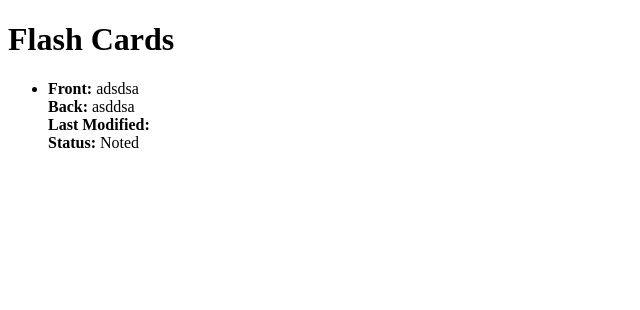
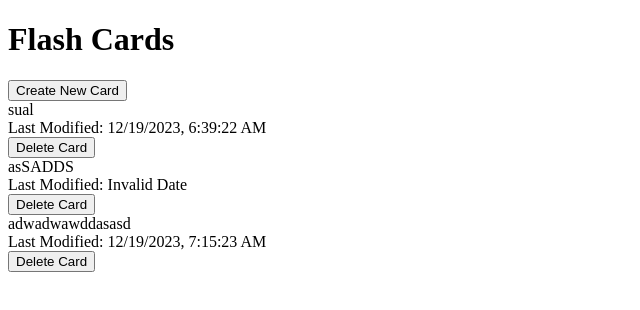
Before and after one commit to RevanGozelov4847/assignment, a React (Create React App) app: page /flash-cards in a window 1280 px wide. Shown: the top 310 px of the page, without its empty margins (0-640 px from the left). Built offline with nearby package versions, Linux system fonts and the light colour scheme; data requests are answered from the project's data file.

Commit message:
adding funcs

```diff
--- a/db.json
+++ b/db.json
@@ -1,10 +1,25 @@
 {
   "flashCards": [
     {
-      "question": "adsdsa",
-      "answer": "asddsa",
-      "status": "Noted",
-      "id": 3
+      "question": "sual",
+      "answer": "cavab - Updated",
+      "status": "Want to Learn",
+      "id": 1702932179224,
+      "isFlipped": false,
+      "lastModified": "2023-12-19T06:39:22.948Z"
+    },
+    {
+      "id": 1702969910596,
+      "question": "asSADDS",
+      "answer": "ASASDASD",
+      "status": "Want to Learn"
+    },
+    {
+      "id": 1702970104178,
+      "question": "adwadwawddasasd",
+      "answer": "dawda",
+      "status": "Want to Learn",
+      "lastModified": "2023-12-19T07:15:23.367Z"
     }
   ]
 }
--- a/src/App.js
+++ b/src/App.js
@@ -1,17 +1,18 @@
 import React from 'react';
 import { BrowserRouter as Router, Route, Routes } from 'react-router-dom';
 import Home from './pages/Home';
-import FlashCards from './components/FlashCard';
-import FlashCardManagement from './components/FlashCardManagement';
+import FlashCards from './components/FlashCards';
+import { FlashCardsProvider } from './context/FlashCardsContext';
 
 const App = () => {
   return (
     <Router>
-      <Routes>
-        <Route path="/" element={<Home />} />
-        <Route path="/flash-cards" element={<FlashCards />} />
-        <Route path="/flash-cards-management" element={<FlashCardManagement />} />
-      </Routes>
+      <FlashCardsProvider>
+        <Routes>
+          <Route path="/" element={<Home />} />
+          <Route path="/flash-cards" element={<FlashCards />} />
+        </Routes>
+      </FlashCardsProvider>
     </Router>
   );
 };
--- /dev/null
+++ b/src/assets/scss/components/flashCard.scss
@@ -0,0 +1,35 @@
+.flash-card {
+    perspective: 1000px;
+    width: 200px;
+    height: 300px;
+    position: relative;
+    transform-style: preserve-3d;
+    transition: transform 0.5s;
+    cursor: pointer;
+  }
+
+  .flash-card.flipped {
+    transform: rotateY(180deg);
+  }
+
+  .card-face {
+    position: absolute;
+    width: 100%;
+    height: 100%;
+    backface-visibility: hidden;
+    display: flex;
+    justify-content: center;
+    align-items: center;
+    font-size: 1.2rem;
+    font-weight: bold;
+    box-shadow: 0 0 10px rgba(0, 0, 0, 0.2);
+  }
+
+  .card-front {
+    background-color: #2196f3; // Change the color as needed
+  }
+
+  .card-back {
+    background-color: #4caf50; // Change the color as needed
+    transform: rotateY(180deg);
+  }
--- a/src/assets/scss/main.scss
+++ b/src/assets/scss/main.scss
@@ -0,0 +1 @@
+@import url(../scss/components/flashCard.scss);
--- /dev/null
+++ b/src/components/CardFormModal.jsx
@@ -0,0 +1,42 @@
+import React from 'react';
+
+const CardFormModal = ({ isNewCard, card, onClose, onSave, onChange }) => {
+  return (
+    <div className="modal">
+      <div className="modal-content">
+        <span className="close" onClick={onClose}>&times;</span>
+        <h2>{isNewCard ? 'Create New Card' : 'Edit Card'}</h2>
+        <label>
+          Question:
+          <input
+            type="text"
+            value={card.question}
+            onChange={(e) => onChange('question', e.target.value)}
+          />
+        </label>
+        <label>
+          Answer:
+          <input
+            type="text"
+            value={card.answer}
+            onChange={(e) => onChange('answer', e.target.value)}
+          />
+        </label>
+        <label>
+          Status:
+          <select
+            value={card.status}
+            onChange={(e) => onChange('status', e.target.value)}
+          >
+            <option value="Learned">Learned</option>
+            <option value="Want to Learn">Want to Learn</option>
+            <option value="Noted">Noted</option>
+          </select>
+        </label>
+        <button onClick={onSave}>{isNewCard ? 'Create Card' : 'Save Changes'}</button>
+      </div>
+    </div>
+  );
+};
+
+export default CardFormModal;
--- a/src/components/FlashCard.jsx
+++ b/src/components/FlashCard.jsx
@@ -1,36 +1,25 @@
-import React, { useState, useEffect } from 'react';
+import React, { useState } from 'react';
 
-const FlashCard = () => {
-  const [cards, setCards] = useState([]);
+const FlashCard = ({ card }) => {
+  const { question, answer, lastModified } = card;
+  const [isFlipped, setFlipped] = useState(false);
 
-  useEffect(() => {
-    fetch('http://localhost:3001/flashCards')
-      .then(response => response.json())
-      .then(data => setCards(data))
-      .catch(error => console.error('Error fetching flash cards:', error));
-  }, []);
+  const handleCardClick = () => {
+    setFlipped(!isFlipped);
+  };
 
   return (
-    <div>
-      <h1>Flash Cards</h1>
-      <ul>
-        {cards.map(card => (
-          <li key={card.id}>
-            <div>
-              <strong>Front:</strong> {card.question}
-            </div>
-            <div>
-              <strong>Back:</strong> {card.answer}
-            </div>
-            <div>
-              <strong>Last Modified:</strong> {card.lastModified}
-            </div>
-            <div>
-              <strong>Status:</strong> {card.status}
-            </div>
-          </li>
-        ))}
-      </ul>
+    <div className={`flash-card ${isFlipped ? 'flipped' : ''}`} onClick={handleCardClick}>
+      <div className="card-face card-front">
+        <div>{question}</div>
+        <div>Last Modified: {new Date(lastModified).toLocaleString()}</div>
+      </div>
+      {isFlipped && (
+        <div className="card-face card-back">
+          <div>{answer}</div>
+          <div>Last Modified: {new Date(lastModified).toLocaleString()}</div>
+        </div>
+      )}
     </div>
   );
 };
--- a/src/components/FlashCardManagement.jsx
+++ /dev/null
@@ -1,75 +0,0 @@
-import React, { useState } from 'react';
-
-const FlashCardManagement = () => {
-  const [newCard, setNewCard] = useState({
-    question: '',
-    answer: '',
-    status: 'Want to Learn'
-  });
-
-  const handleCreateCard = async (e) => {
-    e.preventDefault();
-
-    try {
-      const response = await fetch('http://localhost:3001/flashCards', {
-        method: 'POST',
-        headers: {
-          'Content-Type': 'application/json',
-        },
-        body: JSON.stringify(newCard),
-      });
-
-      if (response.ok) {
-        console.log('New card created successfully');
-        setNewCard({
-          question: '',
-          answer: '',
-          status: 'Want to Learn'
-        });
-      } else {
-        console.error('Failed to create a new card');
-      }
-    } catch (error) {
-      console.error('Error creating a new card:', error);
-    }
-  };
-
-  return (
-    <div>
-      <h1>Flash Card Management</h1>
-      {/* Create Card Form */}
-      <form onSubmit={handleCreateCard}>
-        <label>
-          Question:
-          <input
-            type="text"
-            value={newCard.question}
-            onChange={(e) => setNewCard({ ...newCard, question: e.target.value })}
-          />
-        </label>
-        <label>
-          Answer:
-          <input
-            type="text"
-            value={newCard.answer}
-            onChange={(e) => setNewCard({ ...newCard, answer: e.target.value })}
-          />
-        </label>
-        <label>
-          Status:
-          <select
-            value={newCard.status}
-            onChange={(e) => setNewCard({ ...newCard, status: e.target.value })}
-          >
-            <option value="Learned">Learned</option>
-            <option value="Want to Learn">Want to Learn</option>
-            <option value="Noted">Noted</option>
-          </select>
-        </label>
-        <button type="submit">Create Card</button>
-      </form>
-    </div>
-  );
-};
-
-export default FlashCardManagement;
--- /dev/null
+++ b/src/components/FlashCards.jsx
@@ -0,0 +1,77 @@
+import React, { useState } from 'react';
+import FlashCard from './FlashCard';
+import CardFormModal from './CardFormModal';
+import { useFlashCardsContext } from '../context/FlashCardsContext';
+
+const FlashCards = () => {
+  const { flashCards, addFlashCard, updateFlashCard, deleteFlashCard } = useFlashCardsContext();
+  const [newCard, setNewCard] = useState({
+    id: null,
+    question: '',
+    answer: '',
+    status: 'Want to Learn',
+  });
+  const [isModalOpen, setModalOpen] = useState(false);
+
+  const handleCreateCard = () => {
+    if (newCard.id) {
+      updateFlashCard({
+        ...newCard,
+        lastModified: new Date().toISOString(),
+      });
+    } else {
+      addFlashCard({
+        ...newCard,
+        id: Date.now(),
+        lastModified: new Date().toISOString(),
+      });
+    }
+
+    setNewCard({
+      id: null,
+      question: '',
+      answer: '',
+      status: 'Want to Learn',
+    });
+    setModalOpen(false);
+  };
+
+  const handleEditCard = (card) => {
+    setNewCard(card);
+    setModalOpen(true);
+  };
+
+  const handleDeleteCard = (cardId) => {
+    deleteFlashCard(cardId);
+  };
+
+  return (
+    <div>
+      <h1>Flash Cards</h1>
+      <button onClick={() => setModalOpen(true)}>Create New Card</button>
+
+      <div className="flash-cards-container">
+        {flashCards.map((card) => (
+          <div key={card.id} onClick={() => handleEditCard(card)}>
+            <FlashCard card={card} />
+            <button type="button" onClick={() => handleDeleteCard(card.id)}>
+              Delete Card
+            </button>
+          </div>
+        ))}
+      </div>
+
+      {isModalOpen && (
+        <CardFormModal
+          isNewCard={!newCard.id}
+          card={newCard}
+          onClose={() => setModalOpen(false)}
+          onSave={handleCreateCard}
+          onChange={(field, value) => setNewCard((prevCard) => ({ ...prevCard, [field]: value }))}
+        />
+      )}
+    </div>
+  );
+};
+
+export default FlashCards;
--- /dev/null
+++ b/src/context/FlashCardsContext.js
@@ -0,0 +1,68 @@
+import React, { createContext, useContext, useState, useEffect } from 'react';
+
+const FlashCardsContext = createContext();
+
+export const useFlashCardsContext = () => {
+  const context = useContext(FlashCardsContext);
+
+  if (!context) {
+    throw new Error('useFlashCardsContext must be used within a FlashCardsProvider');
+  }
+
+  return context;
+};
+
+export const FlashCardsProvider = ({ children }) => {
+  const [flashCards, setFlashCards] = useState([]);
+
+  useEffect(() => {
+    fetch('http://localhost:3001/flashCards')
+      .then((response) => response.json())
+      .then((data) => setFlashCards(data))
+      .catch((error) => console.error('Error fetching flash cards:', error));
+  }, []);
+
+  const addFlashCard = (newCard) => {
+    fetch('http://localhost:3001/flashCards', {
+      method: 'POST',
+      headers: {
+        'Content-Type': 'application/json',
+      },
+      body: JSON.stringify(newCard),
+    })
+      .then((response) => response.json())
+      .then((data) => setFlashCards((prevCards) => [...prevCards, data]))
+      .catch((error) => console.error('Error adding flash card:', error));
+  };
+
+  const updateFlashCard = (updatedCard) => {
+    fetch(`http://localhost:3001/flashCards/${updatedCard.id}`, {
+      method: 'PUT',
+      headers: {
+        'Content-Type': 'application/json',
+      },
+      body: JSON.stringify(updatedCard),
+    })
+      .then((response) => response.json())
+      .then((data) =>
+        setFlashCards((prevCards) =>
+          prevCards.map((card) => (card.id === data.id ? data : card))
+        )
+      )
+      .catch((error) => console.error('Error updating flash card:', error));
+  };
+
+  const deleteFlashCard = (cardId) => {
+    fetch(`http://localhost:3001/flashCards/${cardId}`, {
+      method: 'DELETE',
+    })
+      .then(() => setFlashCards((prevCards) => prevCards.filter((card) => card.id !== cardId)))
+      .catch((error) => console.error('Error deleting flash card:', error));
+  };
+
+  return (
+    <FlashCardsContext.Provider value={{ flashCards, addFlashCard, updateFlashCard, deleteFlashCard }}>
+      {children}
+    </FlashCardsContext.Provider>
+  );
+};
--- a/src/index.js
+++ b/src/index.js
@@ -1,10 +1,14 @@
 import React from 'react';
-import ReactDOM from 'react-dom/client';
 import App from './App';
+import { FlashCardsProvider } from './context/FlashCardsContext';
 
-const root = ReactDOM.createRoot(document.getElementById('root'));
+import { createRoot } from 'react-dom/client';
+
+const root = createRoot(document.getElementById('root'));
 root.render(
   <React.StrictMode>
-    <App />
-  </React.StrictMode>
+    <FlashCardsProvider>
+      <App />
+    </FlashCardsProvider>
+  </React.StrictMode>,
 );
```
